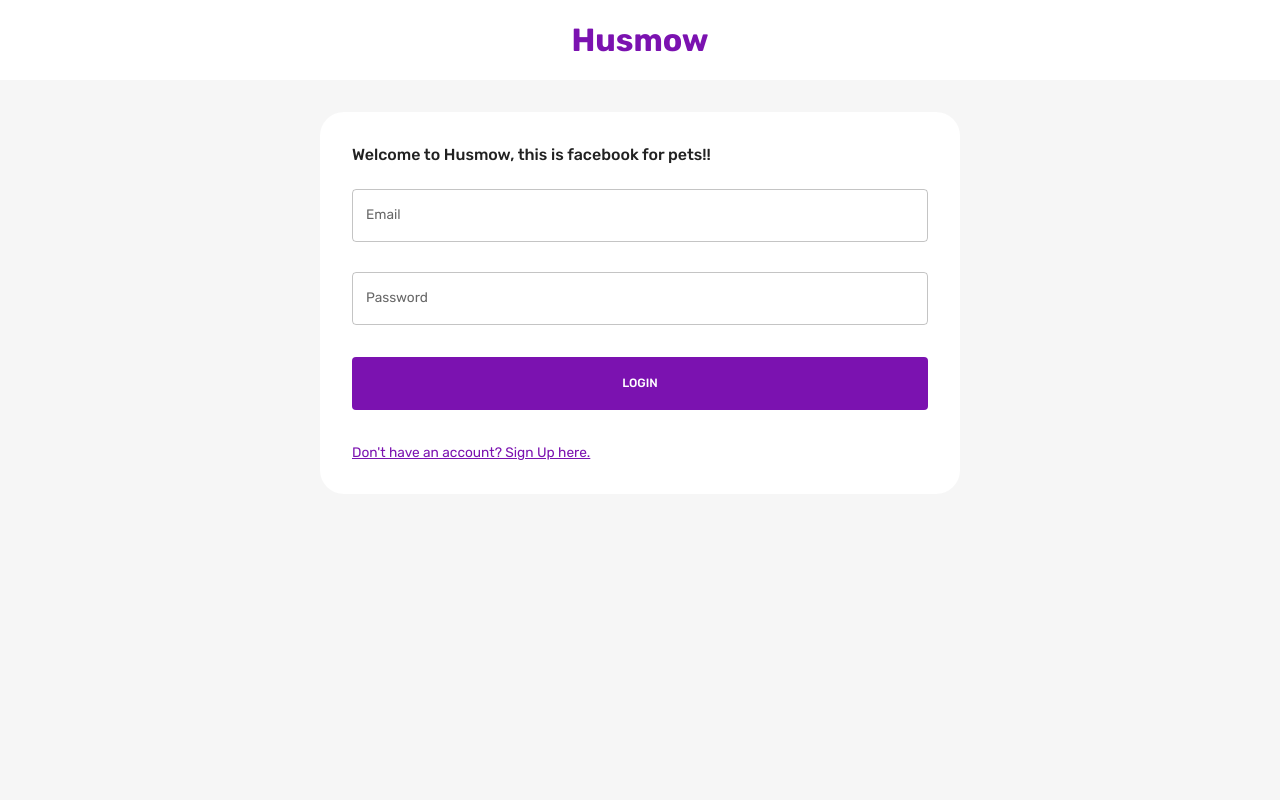
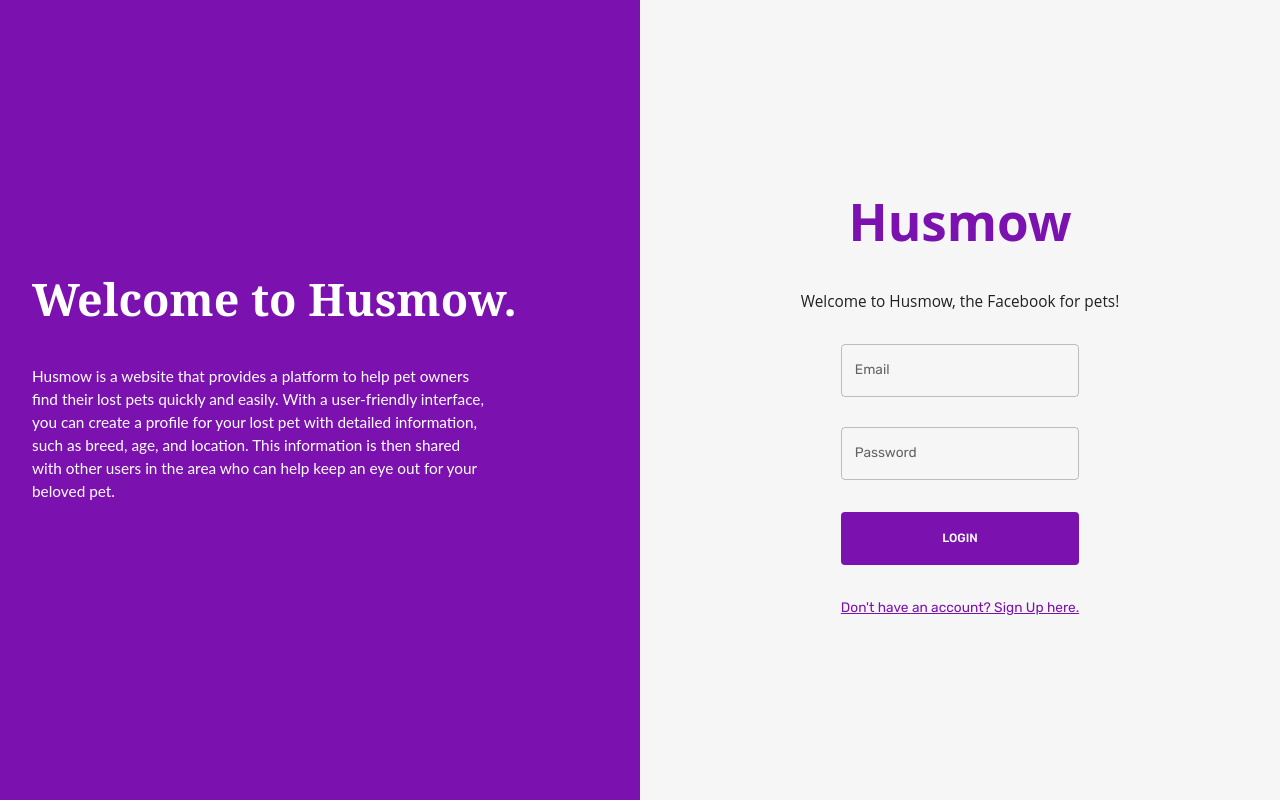
Before and after one commit to MGV46/HaveUSeenMe-Ow, a React (Create React App) app in the folder client/: page / in a window 1280 px wide. Built offline with nearby package versions, Linux system fonts and the light colour scheme.

Commit message:
Changes to the wellcomePage, well the loginPage

```diff
--- a/client/src/scenes/loginPage/index.jsx
+++ b/client/src/scenes/loginPage/index.jsx
@@ -1,31 +1,83 @@
-import { Box, Typography, useTheme, useMediaQuery } from "@mui/material";
+import { Box, Typography, useTheme} from "@mui/material";
 import Form from "./Form";
+import { Link } from "react-router-dom";
 
 const LoginPage = () => {
   const theme = useTheme();
-  const isNonMobileScreens = useMediaQuery("(min-width: 1000px)");
+
   return (
-    <Box>
+    <Box
+      display="flex"
+      justifyContent="center"
+      alignItems="left"
+      bgcolor={theme.palette.primary.main}
+      minHeight="100vh"
+    >
       <Box
-        width="100%"
-        backgroundColor={theme.palette.background.alt}
-        p="1rem 6%"
-        textAlign="center"
+        display="flex"
+        flexDirection="column"
+        alignItems="flex-start"
+        justifyContent="center"
+        flex="1"
+        p={{ xs: "1rem", sm: "2rem" }}
+        maxWidth={{ xs: "100%", sm: "50%" }}
+        bgcolor={theme.palette.primary.main}
       >
-        <Typography fontWeight="bold" fontSize="32px" color="primary">
-          Husmow
+        <Typography
+          fontWeight="bold"
+          fontSize={{ xs: "6vw", sm: "4vw", md: "3vw", lg: "3.5vw" }}
+          fontFamily="'Georgia', sans-serif"
+          color={theme.palette.common.white}
+          textAlign="left"
+          mb="2rem"
+        >
+          Welcome to Husmow.
         </Typography>
+
+        <Typography
+          fontSize={{ xs: "3vw", sm: "2vw", md: "1.5vw", lg: "1.2vw" }}
+          fontFamily="'Lato', sans-serif"
+          color={theme.palette.common.white}
+          mb="2rem"
+          maxWidth="80%"
+        >
+          Husmow is a website that provides a platform to help pet owners find their lost pets quickly and easily. With a user-friendly interface, you can create a profile for your lost pet with detailed information, such as breed, age, and location. This information is then shared with other users in the area who can help keep an eye out for your beloved pet.
+        </Typography>
+
       </Box>
-
       <Box
-        width={isNonMobileScreens ? "50%" : "93%"}
-        p="2rem"
-        m="2rem auto"
-        borderRadius="1.5rem"
-        backgroundColor={theme.palette.background.alt}
+        display="flex"
+        flexDirection="column"
+        alignItems="center"
+        justifyContent="center"
+        flex="1"
+        p={{ xs: "1rem", sm: "2rem" }}
+        maxWidth={{ xs: "100%", sm: "50%" }}
+        bgcolor={theme.palette.background.default}
+        ml={{ xs: "-10%", sm: "0" }}
       >
-        <Typography fontWeight="500" variant="h5" sx={{ mb: "1.5rem" }}>
-          Welcome to Husmow, this is facebook for pets!!
+        <Typography
+          fontWeight="bold"
+          fontSize={{ xs: "6vw", sm: "4vw", md: "3vw", lg: "4vw" }}
+          fontFamily="'Open Sans', sans-serif"
+          color={theme.palette.primary.main}
+          mb="2rem"
+        >
+          <Link to="/" style={{ textDecoration: "none", color: "inherit" }}>
+            Husmow
+          </Link>
+        </Typography>
+        <Typography
+          fontWeight="500"
+          variant="h5"
+          fontSize={{ xs: "3vw", sm: "2vw", md: "1.5vw", lg: "1.2vw" }}
+          fontFamily="'Open Sans', sans-serif"
+          color={theme.palette.text.primary}
+          mb="2rem"
+          textAlign="center"
+          maxWidth="80%"
+        >
+          Welcome to Husmow, the Facebook for pets!
         </Typography>
         <Form />
       </Box>
```
Also changed, not shown: client/public/husmoww.png (added).
